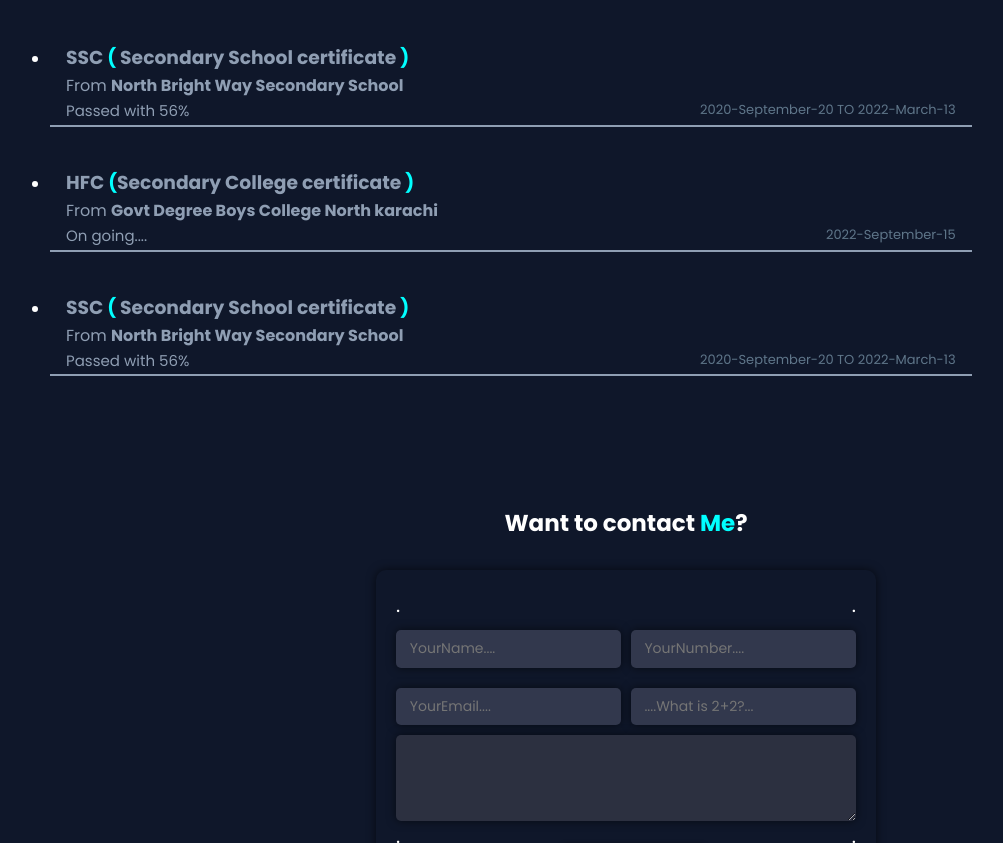
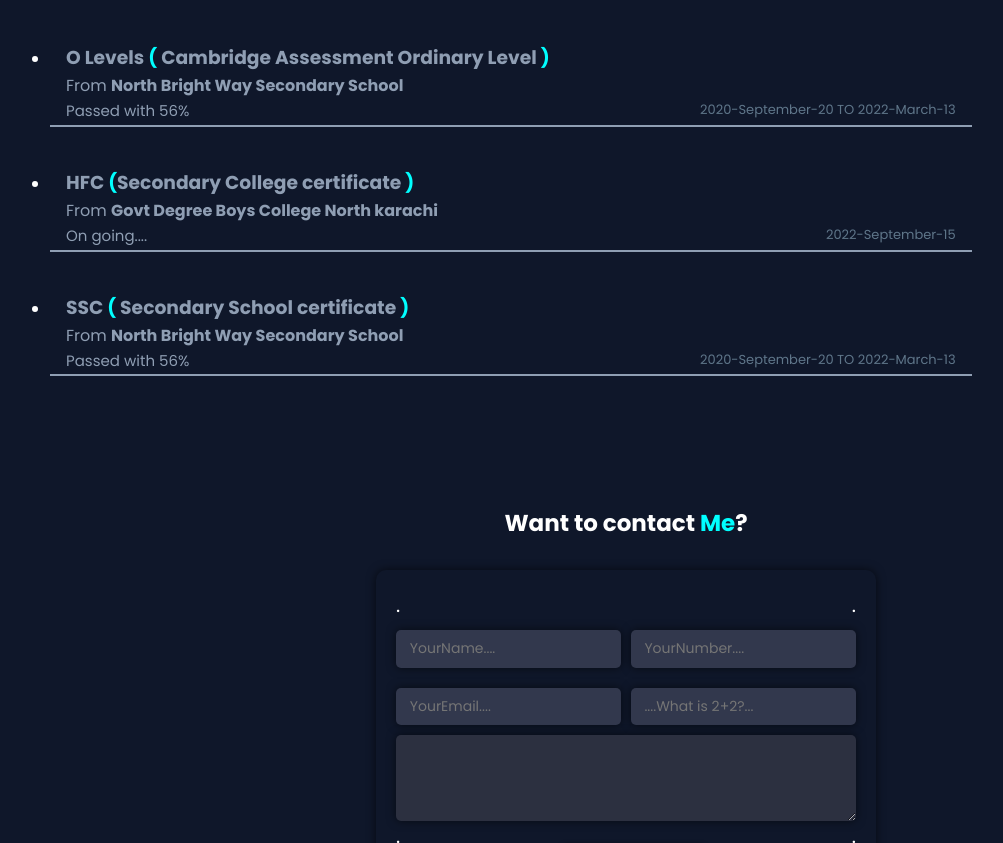
Before and after one commit to DaniyalFaraz2003/DaniyalFaraz2003.github.io, a plain HTML site: page index.html in a window 1280 px wide. Shown: the part 2057-2900 px from the top of the page, without its empty margins (14-1017 px from the left). Drawn offline with nearby package versions, Linux system fonts and the light colour scheme; a script that the page names is missing; a web font is replaced by a local one.

Commit message:
education is consistent

```diff
--- a/index.html
+++ b/index.html
@@ -264,8 +264,8 @@
             <li>
 
               <div class="n-p-e education-bg">
-              <h3>SSC
-                <span class="diff-color">(</span> Secondary School certificate <span class="diff-color">)</span>
+              <h3>O Levels
+                <span class="diff-color">(</span> Cambridge Assessment Ordinary Level <span class="diff-color">)</span>
               </h3>
               <p>From <b>North Bright Way Secondary School</b></p>
               <div class="result-div">
```
